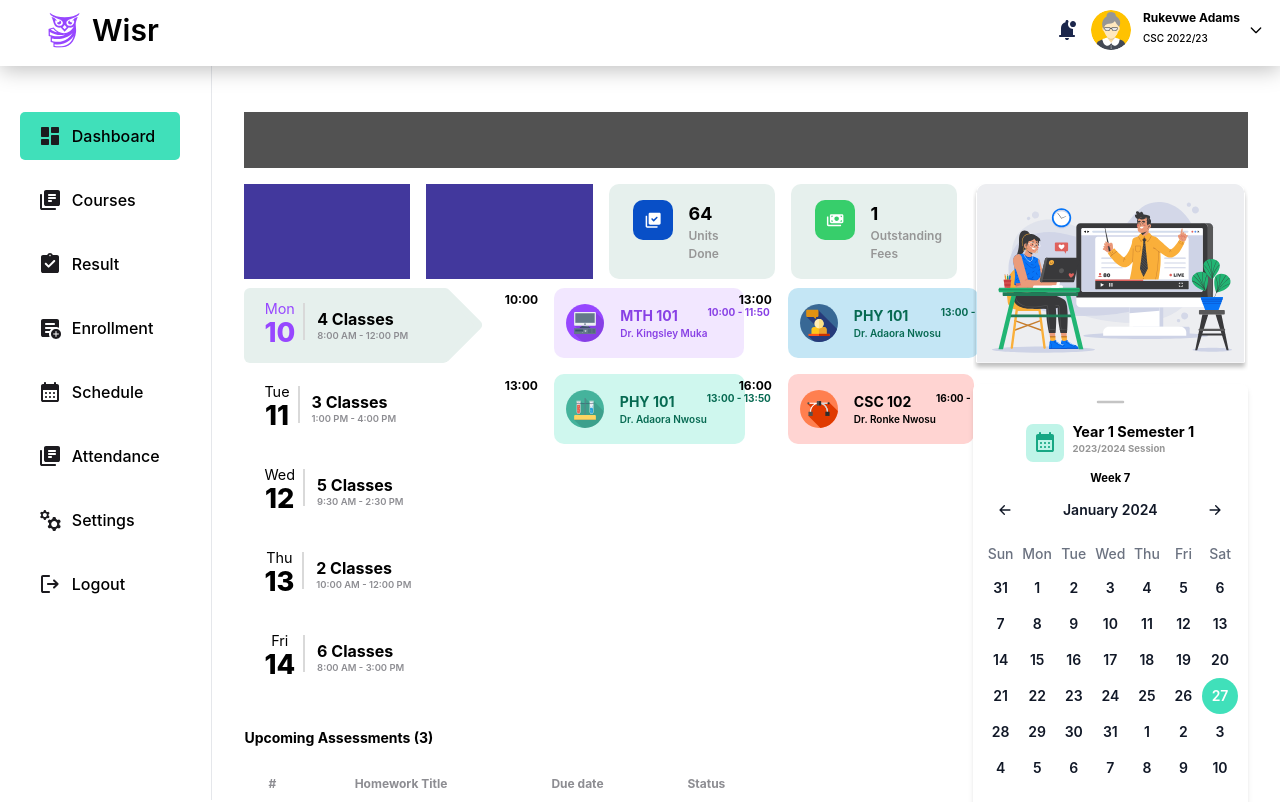
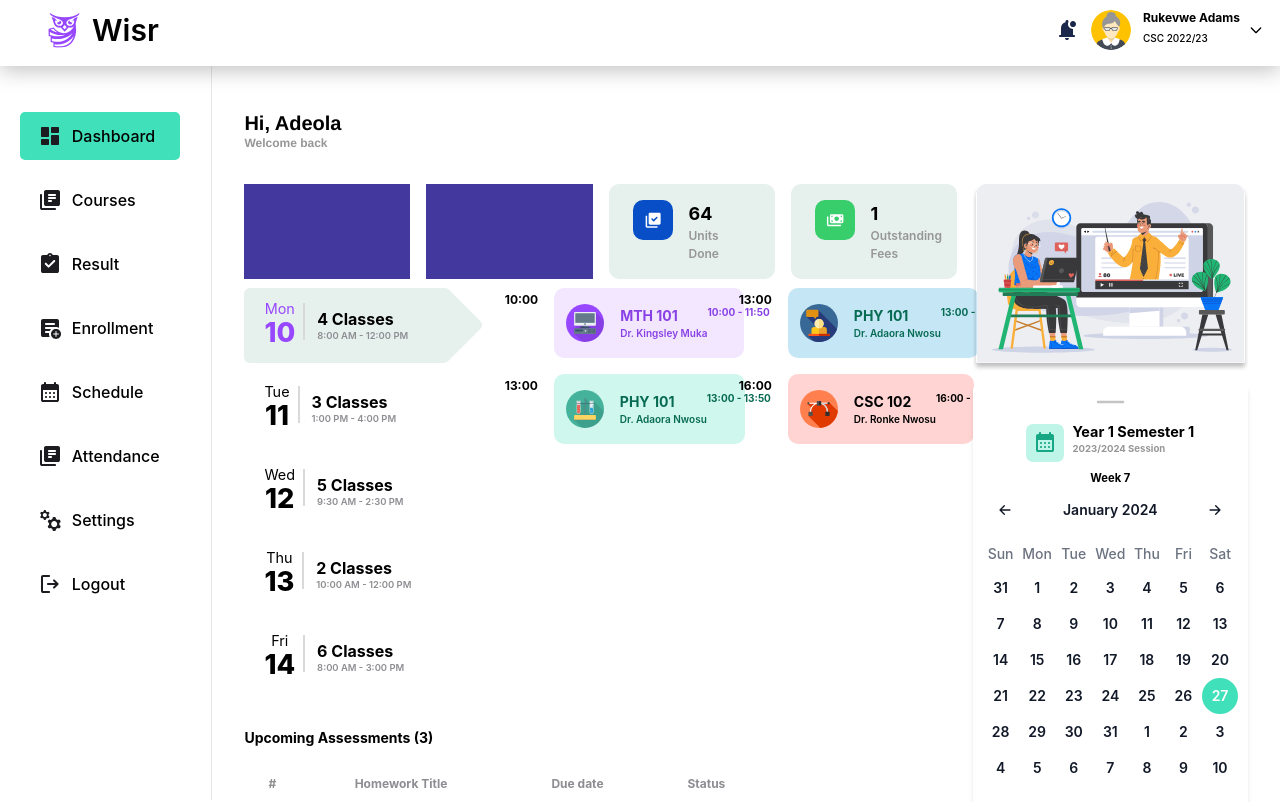
Before and after one commit to SILMS-Project/silms-nest-react, a React (Vite) app in the folder apps/silms-frontend/: page /student-dashboard in a window 1280 px wide. Shown: the top 802 px of the page. Built offline with nearby package versions, Linux system fonts and the light colour scheme.

Commit message:
implemented dashboard user greeting

```diff
--- a/apps/silms-frontend/src/pages/Users/Student/StudentDashboard.tsx
+++ b/apps/silms-frontend/src/pages/Users/Student/StudentDashboard.tsx
@@ -56,7 +56,14 @@ const StudentDashboard = () => {
   return (
     <DashboardLayout>
       <div className="flex flex-col gap-4">
-        <div className="bg-neutral-600 h-14 w-full">
+        <div className="h-14 w-full">
+      <div className="h-[24px] [font-family:'Inter-Bold',Helvetica] font-bold text-black text-[20px] tracking-[0] leading-[normal] whitespace-nowrap">
+        Hi, Adeola
+      </div>
+      <div className="h-[15px] [font-family:'Inter-Bold',Helvetica] font-bold text-[#969696] text-[12px] tracking-[0] leading-[normal]">
+        Welcome back
+      </div>
+
           {/* //TODO: Implement student dashboard user greeting designs*/}
         </div>
         <div className="grid grid-cols-7 gap-4">
```
